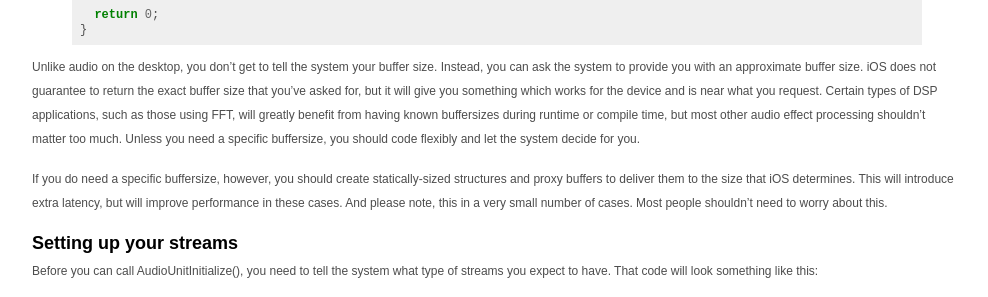
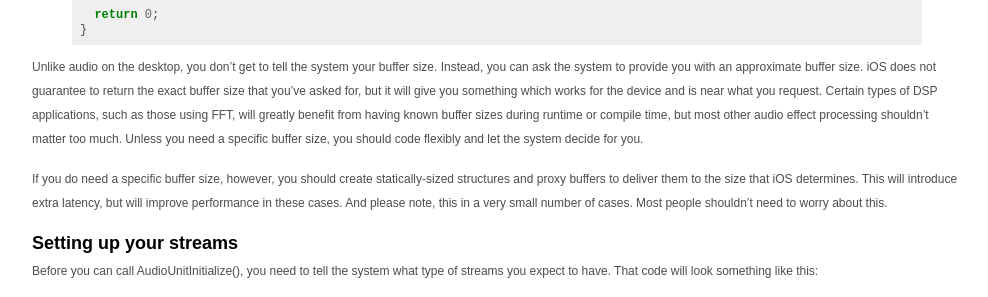
Before and after one commit to teragonaudio/Website, a Jekyll site: the page built from _posts/2012-05-04-How-to-do-realtime-recording-with-effect-processing-on-iOS.md, in a window 1280 px wide and 900 px high, scrolled down 1510 px. Shown: the part 200-497 px from the top of the window, without its empty margins (143-1131 px from the left). Built offline with Jekyll 4.4.1, drawn with Linux system fonts in a browser that asks for light colours.

Commit message:
Fix spelling, typos

```diff
--- a/_posts/2012-05-04-How-to-do-realtime-recording-with-effect-processing-on-iOS.md
+++ b/_posts/2012-05-04-How-to-do-realtime-recording-with-effect-processing-on-iOS.md
@@ -117,12 +117,12 @@ size. Instead, you can ask the system to provide you with an approximate
 buffer size. iOS does not guarantee to return the exact buffer size that
 you've asked for, but it will give you something which works for the device
 and is near what you request. Certain types of DSP applications, such as those
-using FFT, will greatly benefit from having known buffersizes during runtime
+using FFT, will greatly benefit from having known buffer sizes during runtime
 or compile time, but most other audio effect processing shouldn't matter too
-much. Unless you need a specific buffersize, you should code flexibly and let
+much. Unless you need a specific buffer size, you should code flexibly and let
 the system decide for you.
 
-If you do need a specific buffersize, however, you should create
+If you do need a specific buffer size, however, you should create
 statically-sized structures and proxy buffers to deliver them to the size that
 iOS determines. This will introduce extra latency, but will improve
 performance in these cases. And please note, this in a very small number of
```
Also changed, not shown: _posts/2010-02-17-How-to-make-VST-plugins-in-Visual-Studio.md (+3 -3 lines), _posts/2010-03-15-How-to-make-your-own-VST-host.md (+1 -1 lines), _posts/2010-12-05-You-cant-convert-between-MIDI-and-audio-files.md (+1 -1 lines), _posts/2011-02-06-Using-iTunes-as-Ableton-Lives-file-browser.md (+3 -3 lines), _posts/2012-05-14-Old-school-syncing-Ableton-Live-to-other-software.md (+4 -4 lines).
